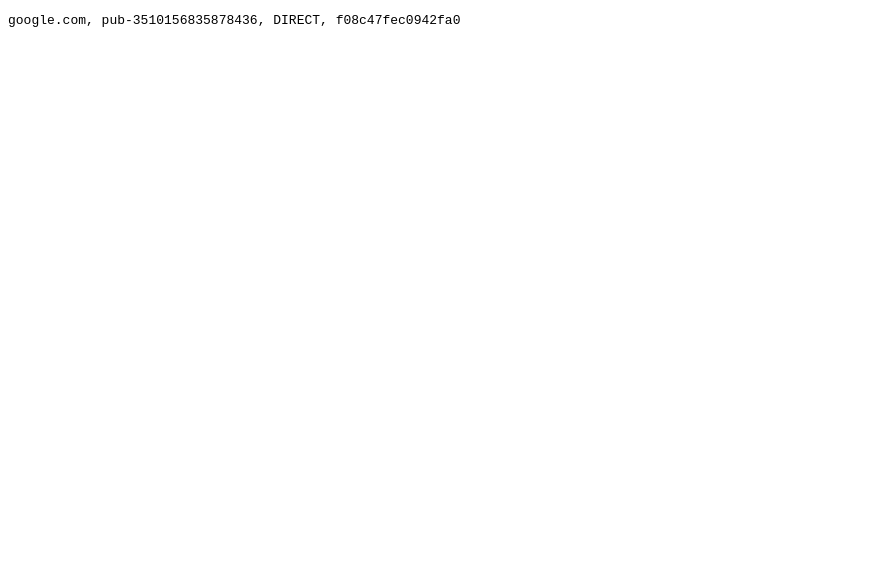
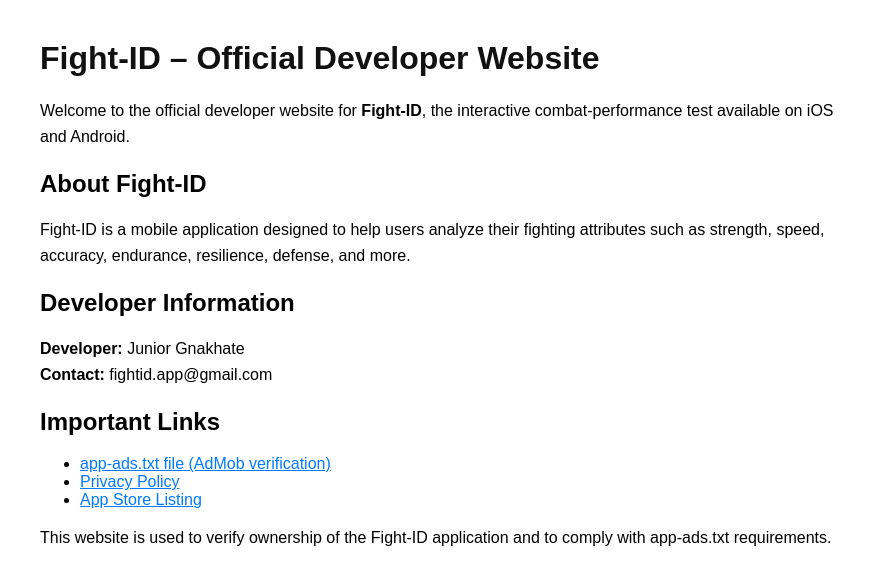
Before and after one commit to mpbusinessgmbh/fightid-app-ads, a plain HTML site: page index.html in a window 1280 px wide. Shown: the whole page, without its empty margins (0-887 px from the left). Drawn offline with Linux system fonts and the light colour scheme.

Commit message:
Update index.html

```diff
--- a/index.html
+++ b/index.html
@@ -1,10 +1,37 @@
 <!DOCTYPE html>
-<html>
+<html lang="en">
 <head>
-    <meta http-equiv="Content-Type" content="text/plain; charset=UTF-8" />
-    <title>app-ads.txt</title>
+<meta charset="UTF-8">
+<meta name="viewport" content="width=device-width, initial-scale=1.0">
+<title>Fight-ID – Official Developer Website</title>
+<style>
+body { font-family: Arial, sans-serif; margin: 40px; max-width: 800px; }
+h1 { color: #111; }
+p { line-height: 1.6; }
+a { color: #007AFF; }
+</style>
 </head>
 <body>
-<pre>google.com, pub-3510156835878436, DIRECT, f08c47fec0942fa0</pre>
+
+<h1>Fight-ID – Official Developer Website</h1>
+
+<p>Welcome to the official developer website for <strong>Fight-ID</strong>, the interactive combat-performance test available on iOS and Android.</p>
+
+<h2>About Fight-ID</h2>
+<p>Fight-ID is a mobile application designed to help users analyze their fighting attributes such as strength, speed, accuracy, endurance, resilience, defense, and more.</p>
+
+<h2>Developer Information</h2>
+<p><strong>Developer:</strong> Junior Gnakhate<br>
+<strong>Contact:</strong> fightid.app@gmail.com</p>
+
+<h2>Important Links</h2>
+<ul>
+<li><a href="/app-ads.txt">app-ads.txt file (AdMob verification)</a></li>
+<li><a href="https://fightid.app/privacy">Privacy Policy</a></li>
+<li><a href="https://apps.apple.com/app/id6745608525">App Store Listing</a></li>
+</ul>
+
+<p>This website is used to verify ownership of the Fight-ID application and to comply with app-ads.txt requirements.</p>
+
 </body>
 </html>
```
